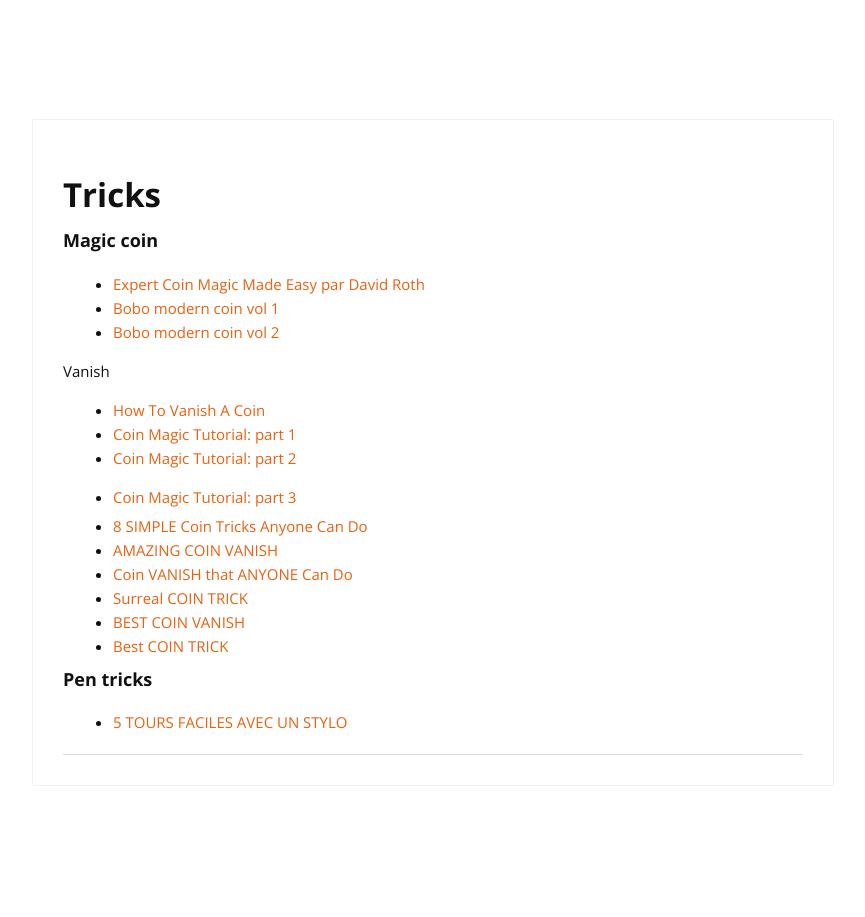
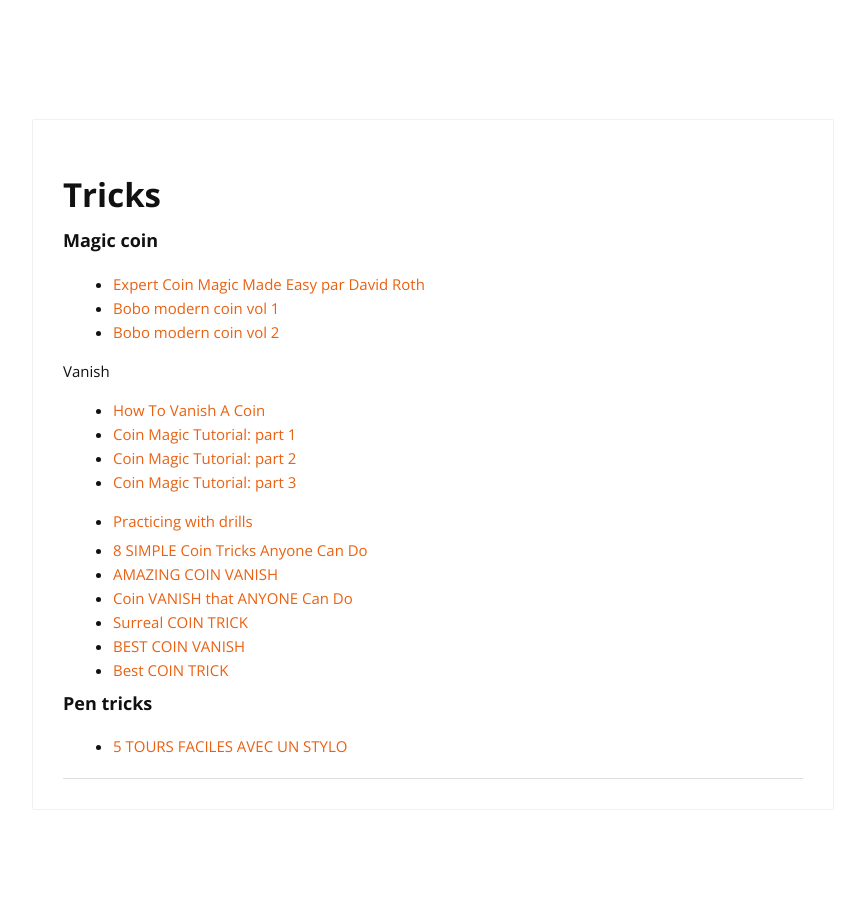
Before and after one commit to cylmat/cylmat.github.io, a Jekyll site: the page built from _pages/tricks.md, in a window 1280 px wide. Shown: the whole page, without its empty margins (207-1072 px from the left). Built offline with Jekyll 4.4.1, drawn with Linux system fonts in a browser that asks for light colours; nearby versions of some CDN libraries.

Commit message:
Update tricks.md

```diff
--- a/_pages/tricks.md
+++ b/_pages/tricks.md
@@ -19,6 +19,7 @@
 - [Coin Magic Tutorial: part 1](https://www.youtube.com/watch?v=ggyU729JA7Q)
 - [Coin Magic Tutorial: part 2](https://www.youtube.com/watch?v=okyqi42PTRU)
 - [Coin Magic Tutorial: part 3](https://www.youtube.com/watch?v=fdrMuTmC6mQ)
+- [Practicing with drills](https://www.youtube.com/watch?v=eeUlFMyionM)
 
 - [8 SIMPLE Coin Tricks Anyone Can Do](https://www.youtube.com/watch?v=YnUNEvbj8Kc)
 - [AMAZING COIN VANISH](https://www.youtube.com/watch?v=XxjrfUVcKw8)
```
